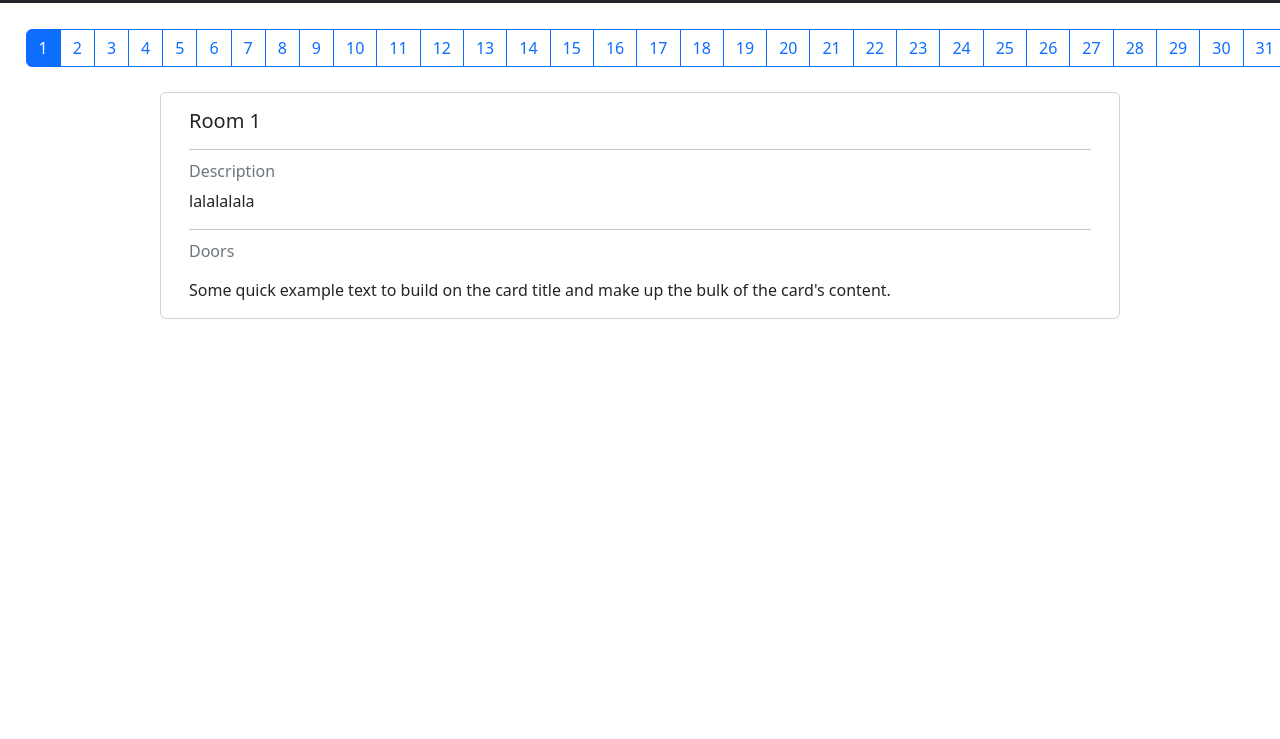
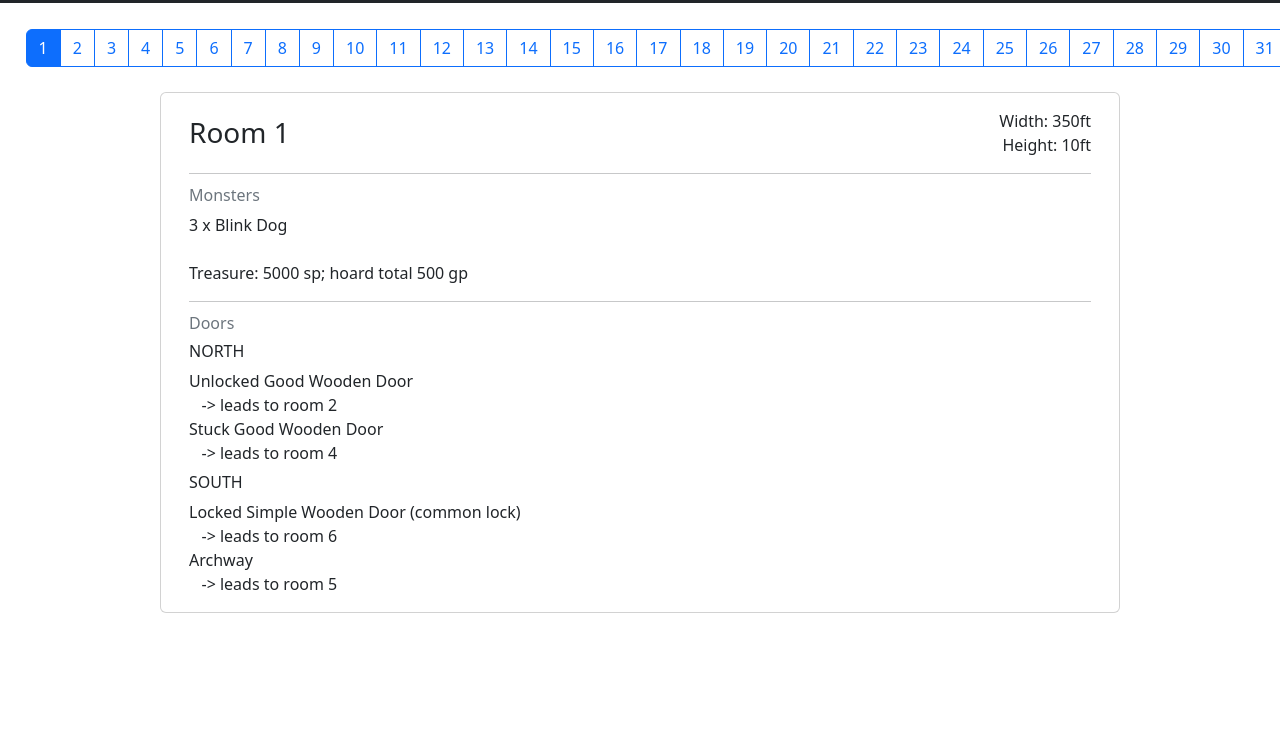
Before and after one commit to lindenhutchinson/dungeon, a website: page main.html in a window 1280 px wide. Shown: the part 61-800 px from the top of the page. Drawn offline with nearby package versions, Linux system fonts and the light colour scheme.

Commit message:
can display dungeon info

```diff
--- a/main.html
+++ b/main.html
@@ -7,7 +7,7 @@
     <meta charset="UTF-8">
     <meta name="viewport" content="width=device-width, initial-scale=1">
     <meta http-equiv="X-UA-Compatible" content="ie=edge">
-    <title>Map Assistant</title>
+    <title>Dungeon Assistant</title>
     <script src="https://cdn.jsdelivr.net/npm/bootstrap@5.0.2/dist/js/bootstrap.bundle.min.js"
         integrity="sha384-MrcW6ZMFYlzcLA8Nl+NtUVF0sA7MsXsP1UyJoMp4YLEuNSfAP+JcXn/tWtIaxVXM"
         crossorigin="anonymous"></script>
@@ -16,7 +16,7 @@
 <body>
     <nav class="navbar navbar-dark bg-dark" style="height:8vh">
         <div class="container-fluid">
-            <a class="navbar-brand" href="#">Navbar</a>
+            <a class="navbar-brand" href="#">Dungeon Assistant</a>
         </div>
     </nav>
     <div class="container-fluid">
@@ -28,26 +28,31 @@
         <div class="row justify-content-center align-items-center">
             <div class="card" style="width: 75vw;">
                 <div class="card-body">
-                    <h5 id="r-name" class="card-title"></h5>
+                    <div class="row">
+                        <h3 id="r-name" class="card-title col v-align"></h3>
+                        <div class="col" id="r-size" style="text-align:end"></div>
+                    </div>
                     <hr>
-                    <h6 class="card-subtitle mb-2 text-muted">Description</h6>
-                    <p id="r-desc">lalalalala</p>
-                    <hr>
+                    <div id="desc-div" hidden>
+                        <h6 class="card-subtitle mb-2 text-muted">Details</h6>
+                        <div id="r-desc">
+                        </div>
+                        <hr>
+                    </div>
+                    <div id="monster-div" hidden>
+                        <h6 class="card-subtitle mb-2 text-muted">Monsters</h6>
+                        <div id="r-monster">
+                        </div>
+                        <hr>
+                    </div>
                     <h6 class="card-subtitle mb-2 text-muted">Doors</h6>
-                    <p id="r-desc"></p>
-                    <p class="card-text">Some quick example text to build on the card title and make up the bulk of the
-                        card's content.</p>
+                    <div id="r-doors">
+                    </div>
                 </div>
             </div>
         </div>
     </div>
 
-
-    <!--
-        - should always show information about map details (floor,illumination,special,temperature,walls)
-        - get information on a specific room (id) 1-n
-        - get information on a specific corridor_feature (key) a-z
-     -->
     <script type="text/javascript">
         fetch('data.json')
             .then(function (response) {
@@ -67,6 +72,7 @@
                 .then(response => response.json())
                 .then(data => setTimeout(showRoom(id, data.rooms)));
         }
+
         function createRoomButtons(rooms) {
             const controlDiv = document.getElementById('control');
             const buttonDiv = document.createElement("div");
@@ -97,44 +103,120 @@
                 buttonDiv.appendChild(input_ele);
                 buttonDiv.appendChild(label_ele);
                 controlDiv.appendChild(buttonDiv);
-                // <input type="radio" class="btn-check" name="btnradio" id="btnradio3" autocomplete="off">
-                // <label class="btn btn-outline-primary" for="btnradio3">Radio 3</label>
             }
         }
 
         function showRoom(room_id, rooms) {
-            console.log(room_id)
+            console.log(room_id);
             const room = rooms.filter(r => `room-${r.id}` == room_id)[0];
+            console.log(room);
 
             const display_ele = document.getElementById('display');
             const display_name = document.getElementById('r-name');
             display_name.innerHTML = `Room ${room.id}`;
-            console.log(room);
+
+            createSizeDiv(room);
+            createRoomDesc(room);
+            createDoorList(room);
+            createRoomMonster(room);
         }
-            /** r-name
-             *  r-desc
-             *  r-doors
-             *
-             *
-             * /
-             * */
-            // console.log(room);
-            // rooms.forEach((room) => {
-            //     if(room) {
-            //         const cur_room_id = `room-${room.id}`
-            //         room_ele = document.getElementById(cur_room_id);
-            //         room_ele.checked = false
 
-            //         if(cur_room_id == room_id) {
-            //             room_ele.checked = true;
-            //             console.log(room);
-            //         }
-            // }
-            // })
+        function createSizeDiv(room) {
+            const size_div = document.getElementById('r-size');
+            size_div.innerHTML = '';
 
+            const size_ul = document.createElement('ul');
+            size_ul.classList.add('no-bullets');
+
+            // const shape_ele = document.createElement('li');
+            // shape_ele.innerHTML = 'Shape: ' + room.shape;
+            // size_ul.appendChild(shape_ele);
+
+            const width_ele = document.createElement('li');
+            width_ele.innerHTML = `Width: ${room.width}ft`;
+            size_ul.appendChild(width_ele);
+
+            const height_ele = document.createElement('li');
+            height_ele.innerHTML = `Height: ${room.height}ft`;
+            size_ul.appendChild(height_ele);
+
+            size_div.appendChild(size_ul);
+        }
+
+        function createDoorList(room) {
+            const room_group_ele = document.getElementById('r-doors');
+            room_group_ele.innerHTML = '';
+            Object.entries(room.doors).forEach(([direction, doors]) => {
+                const direction_ele = document.createElement('h6');
+                direction_ele.innerHTML = direction.toUpperCase();
+                direction_ele.classList.add('mt-2');
+                const door_list = document.createElement('ul');
+                door_list.classList.add('no-bullets');
+
+                doors.forEach((door) => {
+                    const door_ele = document.createElement('li');
+                    door_ele.innerHTML = door.desc;
+                    if (Object.keys(door).includes('out_id')) {
+                        door_ele.innerHTML += `<br>&nbsp&nbsp -> leads to room ${door.out_id}<br>`;
+                    }
+                    door_list.appendChild(door_ele);
+                });
+
+                room_group_ele.appendChild(direction_ele);
+                room_group_ele.appendChild(door_list);
+            })
+        }
+
+        function createRoomMonster(room) {
+            const monster_div = document.getElementById('monster-div');
+            monster_div.hidden = true;
+            const room_monster_ele = document.getElementById('r-monster');
+            room_monster_ele.innerHTML = '';
+            if (Object.keys(room.contents).includes('detail')) {
+                if (Object.keys(room.contents.detail).includes('monster')) {
+                    const monster_p = document.createElement('p');
+                    monster_p.innerHTML = room.contents.detail.monster[0] + '<br><br>' + room.contents.detail.monster[2];
+                    room_monster_ele.appendChild(monster_p);
+
+                    monster_div.hidden = false;
+                }
+            }
+        }
+
+        function createRoomDesc(room) {
+            const desc_div = document.getElementById('desc-div');
+            desc_div.hidden = true;
+
+            const room_desc_ele = document.getElementById('r-desc');
+            room_desc_ele.innerHTML = '';
+            if (Object.keys(room.contents).includes('detail')) {
+                if (Object.keys(room.contents.detail).includes('room_features')) {
+                    const desc_p = document.createElement('p');
+                    desc_p.innerHTML = room.contents.detail.room_features + '<br>';
+                    room_desc_ele.append(desc_p);
+
+                    desc_div.hidden = false;
+                }
+            }
+        }
     </script>
-
-
 </body>
 
 </html>
+
+
+<style>
+    ul.no-bullets {
+        list-style-type: none;
+        /* Remove bullets */
+        padding: 0;
+        /* Remove padding */
+        margin: 0;
+        /* Remove margins */
+    }
+
+    .v-align {
+        margin-top: auto;
+        margin-bottom: auto;
+    }
+</style>
```
